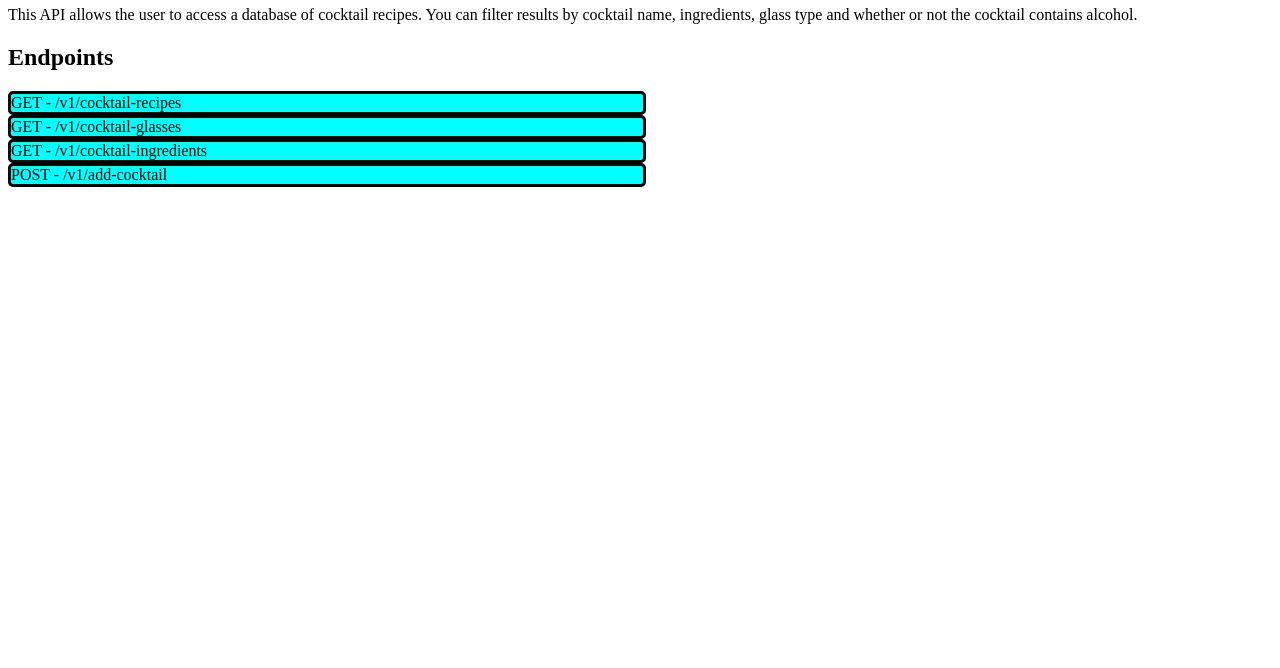
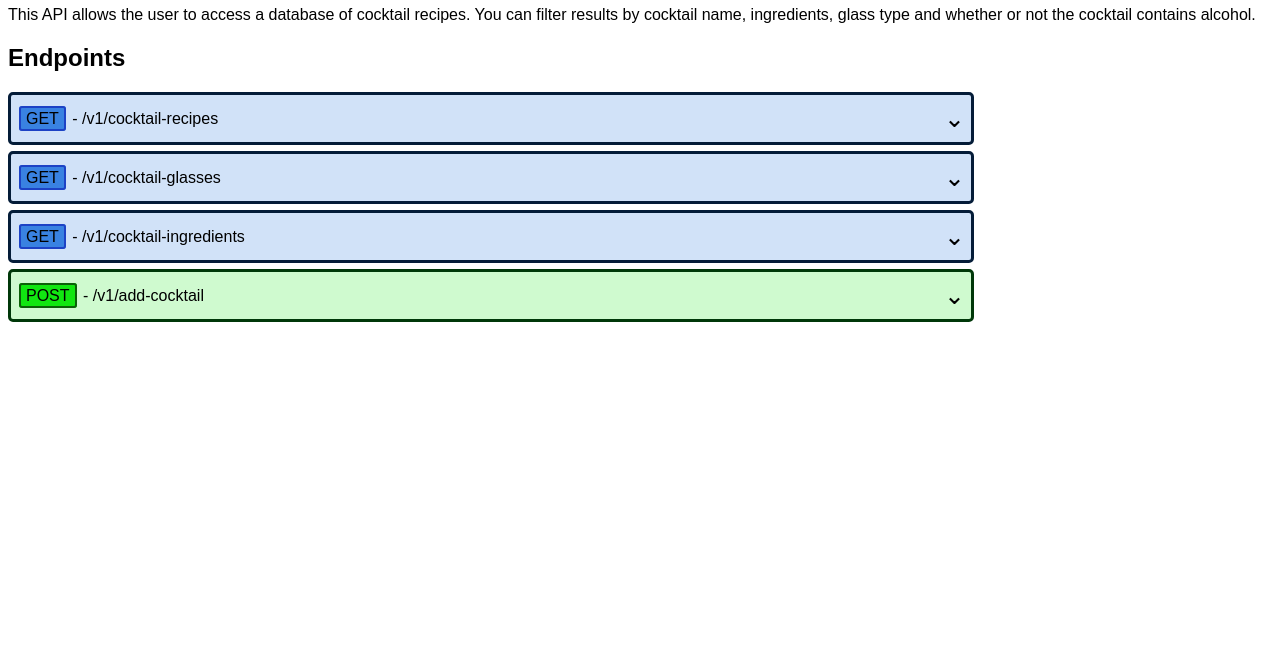
Before and after one commit to Natmonlee/cocktail-api, a website: page src/apiSite.html in a window 1280 px wide. Shown: the part 132-800 px from the top of the page. Drawn offline with Linux system fonts and the light colour scheme; no server answers.

Commit message:
Add dropdown items to API documentation

```diff
--- a/apiTest.js
+++ b/apiTest.js
@@ -26,7 +26,7 @@ const getResult = async () => {
     //const endpoint = "http://13.41.54.243/";
     const glassEndpoint = 'http://localhost:5000/v1/cocktail-glasses'
     const ingredientEndpoint = 'http://localhost:5000/v1/cocktail-ingredients'
-    const cocktailEndpoint = "http://localhost:5000/cocktail-recipes?name=new";
+    const cocktailEndpoint = "http://localhost:5000/cocktail-recipes?name=martini";
     const postEndpoint = "http://localhost:5000/v1/add-cocktail";
     try {
 
--- a/src/Style.css
+++ b/src/Style.css
@@ -1,19 +1,67 @@
-.menuItem {
-    display: inline-block;
-    width: 50%;
-    background-color: aqua;
-    border: 3px solid black;
-    border-radius: 5px;
+body {
+    font-family: Arial, Helvetica, sans-serif;
 }
 
-.dropItem {
+.menuItem {
+    display: flex;
+    width: 75%;
+    flex-direction: row;
+    flex-wrap: wrap;
+    justify-content: space-between;
+    align-items: center;
+    border-radius: 5px;
+    padding: 9px 6px;
+    margin-top: 6px;
+    margin-bottom: 0;
+
+}
+
+.getItem {
+    background-color: rgba(26, 110, 220, 0.2);
+    border: 3px solid rgb(4, 28, 56);
+}
+
+.postItem {
+    background-color: rgba(17, 230, 17, 0.2);
+    border: 3px solid rgb(0, 56, 9);
+
+}
+
+.dropItemGet {
     display: none;
     width: 100%;
-    background-color: aqua;
-    border: 3px solid black;
-    border-radius: 5px;
+}
+
+.dropItemPost {
+    display: none;
+    width: 100%;
+}
+
+p {
+    margin-block-start: 0;
 }
 
 .dropDownActive {
     display: block;
+    overflow-x: scroll;
 }
+
+.getText {
+    background-color: rgba(26, 110, 220, 0.826);
+    border: 2px solid rgba(24, 54, 191, 0.826);
+    border-radius: 3px;
+    padding: 2px 5px;
+    margin: 2px;
+}
+
+.postText {
+    background-color: rgb(17, 230, 17);
+    border: 2px solid rgb(11, 96, 8);
+    border-radius: 3px;
+    padding: 2px 5px;
+    margin: 2px;
+}
+
+.downArrow {
+    font-size: 25px;
+}
--- a/src/apiSite.html
+++ b/src/apiSite.html
@@ -11,8 +11,9 @@
     <h1>Base URL: ????????????</h1>
     <p>This API allows the user to access a database of cocktail recipes. You can filter results by cocktail name, ingredients, glass type and whether or not the cocktail contains alcohol.</p>
     <h2>Endpoints</h2>
-    <div id="menuItem1" class="menuItem">GET - /v1/cocktail-recipes
-        <div id="dropItem1" class="dropItem">
+    <div id="menuItem1" class="menuItem getItem">
+        <div><span class="getText">GET</span> - /v1/cocktail-recipes </div><div class="downArrow">&#8964</div>
+        <div id="dropItem1" class="dropItemGet">
             <p>Retrieves cocktail recipes from the database that match the parameters you have provided - or all cocktails if no parameters are added.</p>
             <h4>Parameters</h4>
             <p>
@@ -28,8 +29,9 @@
             <pre id="cocktailResult"></pre>
         </div>
     </div>
-    <div id="menuItem2" class="menuItem">GET - /v1/cocktail-glasses
-        <div id="dropItem2" class="dropItem">
+    <div id="menuItem2" class="menuItem getItem">
+        <div><span class="getText">GET</span> - /v1/cocktail-glasses </div><div class="downArrow">&#8964</div>
+        <div id="dropItem2" class="dropItemGet">
             <p>Retrieves all of the different glasses of the cocktails in the database.</p>
             <h4>Parameters</h4>
             <p>None</p>
@@ -38,8 +40,17 @@
             <p id="glassResult"></p>
         </div>
     </div>
-    <div id="menuItem3" class="menuItem">GET - /v1/cocktail-ingredients
-        <div id="dropItem3" class="dropItem">
+    <div id="dropItem2" class="dropItemGet">
+        <p>Retrieves all of the different glasses of the cocktails in the database.</p>
+        <h4>Parameters</h4>
+        <p>None</p>
+        <h4>Response</h4>
+        <h5>Array containing all glasses in database</h5>
+        <p id="glassResult"></p>
+    </div>
+    <div id="menuItem3" class="menuItem getItem">
+        <div><span class="getText">GET</span> - /v1/cocktail-ingredients </div><div class="downArrow">&#8964</div>
+        <div id="dropItem3" class="dropItemGet">
         <p>Retrieves all of the different ingredients of the cocktails in the database.</p>
         <h4>Parameters</h4>
         <p>None</p>
@@ -48,8 +59,9 @@
         <p id="ingredientResult"></p>
         </div>
     </div>
-    <div id="menuItem4" class="menuItem">POST - /v1/add-cocktail
-        <div id="dropItem4" class="dropItem">
+    <div id="menuItem4" class="menuItem postItem">
+        <div><span class="postText">POST</span> - /v1/add-cocktail </div> <div class="downArrow">&#8964</div>
+        <div id="dropItem4" class="dropItemPost">
         <p>Add a cocktail to the database</p>
         <h4>Parameters</h4>
         <p>Body - object - required =>
```
